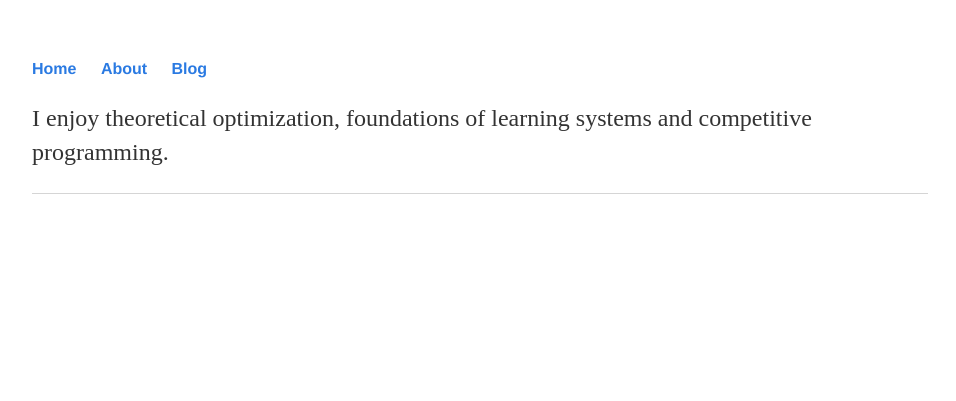
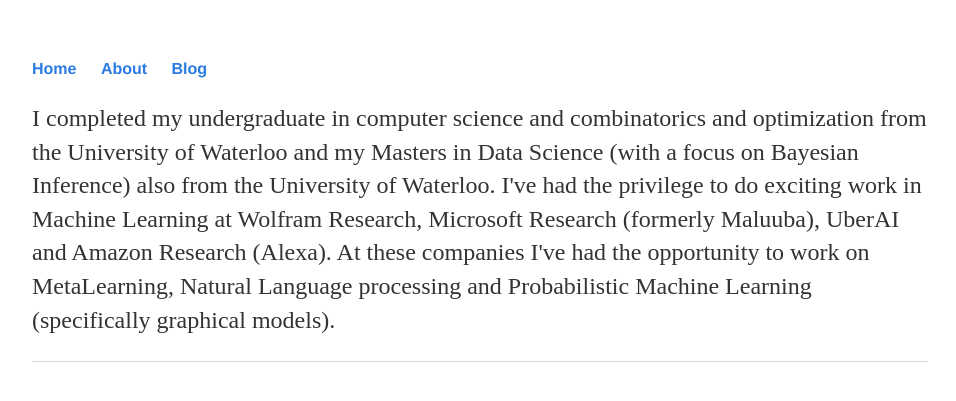
Before and after one commit to pranavsubramani/pranavsubramani.github.io, a Jekyll site: the page about/index.html, which Jekyll copies as it is, in a window 1280 px wide. Shown: the top 401 px of the page, without its empty margins (160-1116 px from the left). Built offline with Jekyll 4.4.1, drawn with Linux system fonts in a browser that asks for light colours.

Commit message:
updating about

```diff
--- a/about/index.html
+++ b/about/index.html
@@ -15,7 +15,10 @@
         </nav>
         <div class="container">
             <div class="blurb">
-                <p>I enjoy theoretical optimization, foundations of learning systems and competitive programming.</p>
+                <p>I completed my undergraduate in computer science and combinatorics and optimization from the University of Waterloo and my Masters in Data Science (with a focus on Bayesian Inference) also from the University of Waterloo.
+                    I've had the privilege to do exciting work in Machine Learning at Wolfram Research, Microsoft Research (formerly Maluuba), UberAI and Amazon Research (Alexa). At these companies I've had the opportunity to work on MetaLearning, Natural Language processing
+                    and Probabilistic Machine Learning (specifically graphical models).
+                </p>
             </div><!-- /.blurb -->
         </div><!-- /.container -->
         <footer>
```
